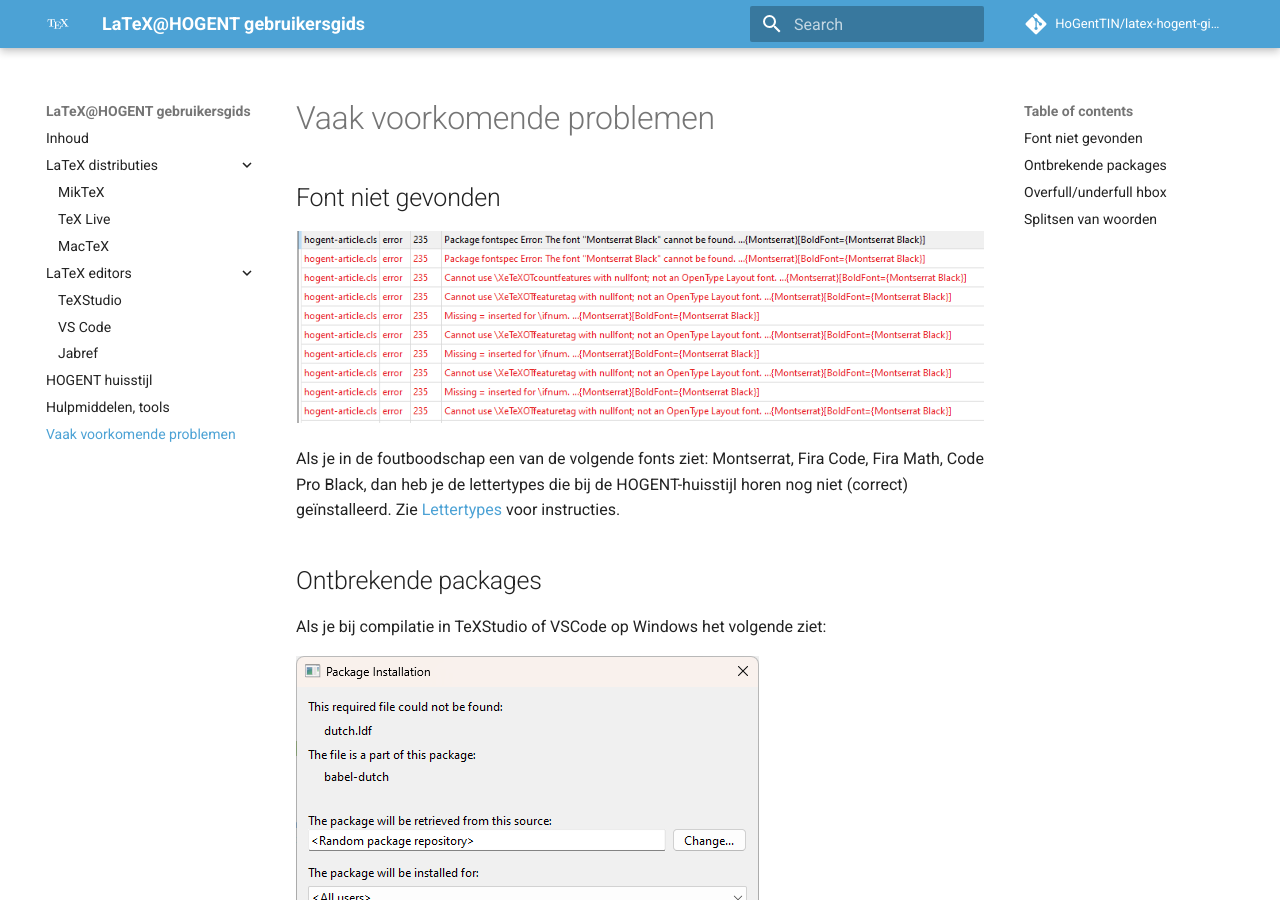
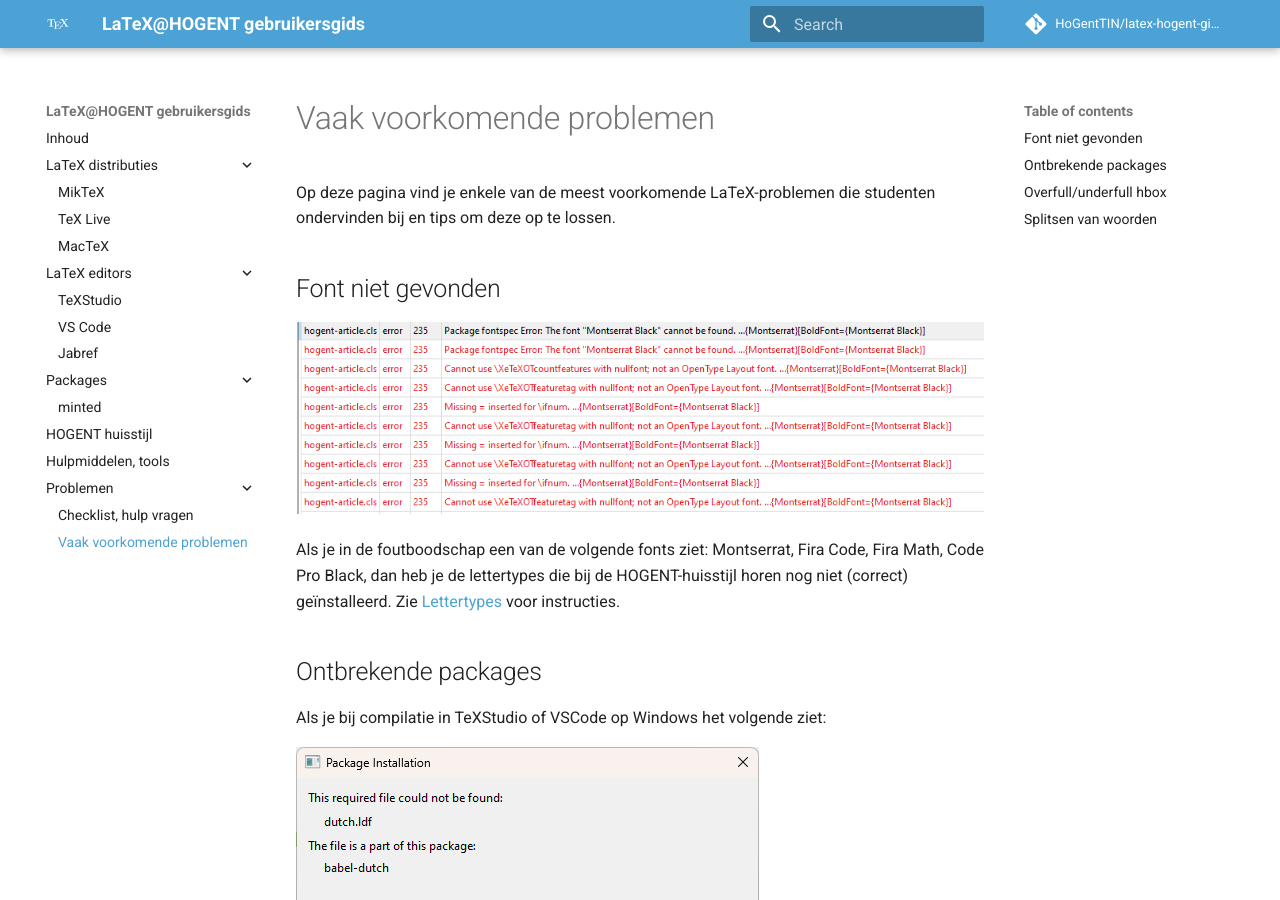
Before and after one commit to HoGentTIN/latex-hogent-gids, an MkDocs documentation site: the page built from docs/problemen.md, in a window 1280 px wide and 900 px high. Built offline with MkDocs 1.6.1 and Material for MkDocs 9.7.7, drawn with Linux system fonts in a browser that asks for light colours; comment, search, counter and statistics services are not loaded.

Commit message:
Instructies toegevoegd voor minted & wat te doen bij problemen

```diff
--- a/docs/problemen.md
+++ b/docs/problemen.md
@@ -1,4 +1,6 @@
 # Vaak voorkomende problemen
+
+Op deze pagina vind je enkele van de meest voorkomende LaTeX-problemen die studenten ondervinden bij en tips om deze op te lossen.
 
 ## Font niet gevonden
 
--- a/mkdocs.yml
+++ b/mkdocs.yml
@@ -16,9 +16,13 @@
     - "TeXStudio": "installatie-texstudio.md"
     - "VS Code": "installatie-vscode.md"
     - "Jabref": "installatie-jabref.md"
+  - "Packages":
+    - "minted": "installatie-minted.md"
   - "HOGENT huisstijl": "hogent-huisstijl.md"
   - "Hulpmiddelen, tools": "hulpmiddelen.md"
-  - "Vaak voorkomende problemen": "problemen.md"
+  - "Problemen":
+    - "Checklist, hulp vragen": "problemen-checklist.md"
+    - "Vaak voorkomende problemen": "problemen.md"
 
 markdown_extensions:
   - pymdownx.superfences
```
Also changed, not shown: docs/installatie-minted.md (added, +61 -0 lines), docs/installatie-texlive.md (+1 -1 lines), docs/problemen-checklist.md (added, +25 -0 lines), docs/images/error-minted-executable-is-not-installed.png (added), docs/images/error-minted-outputdir-no-longer-needed.png (added).
